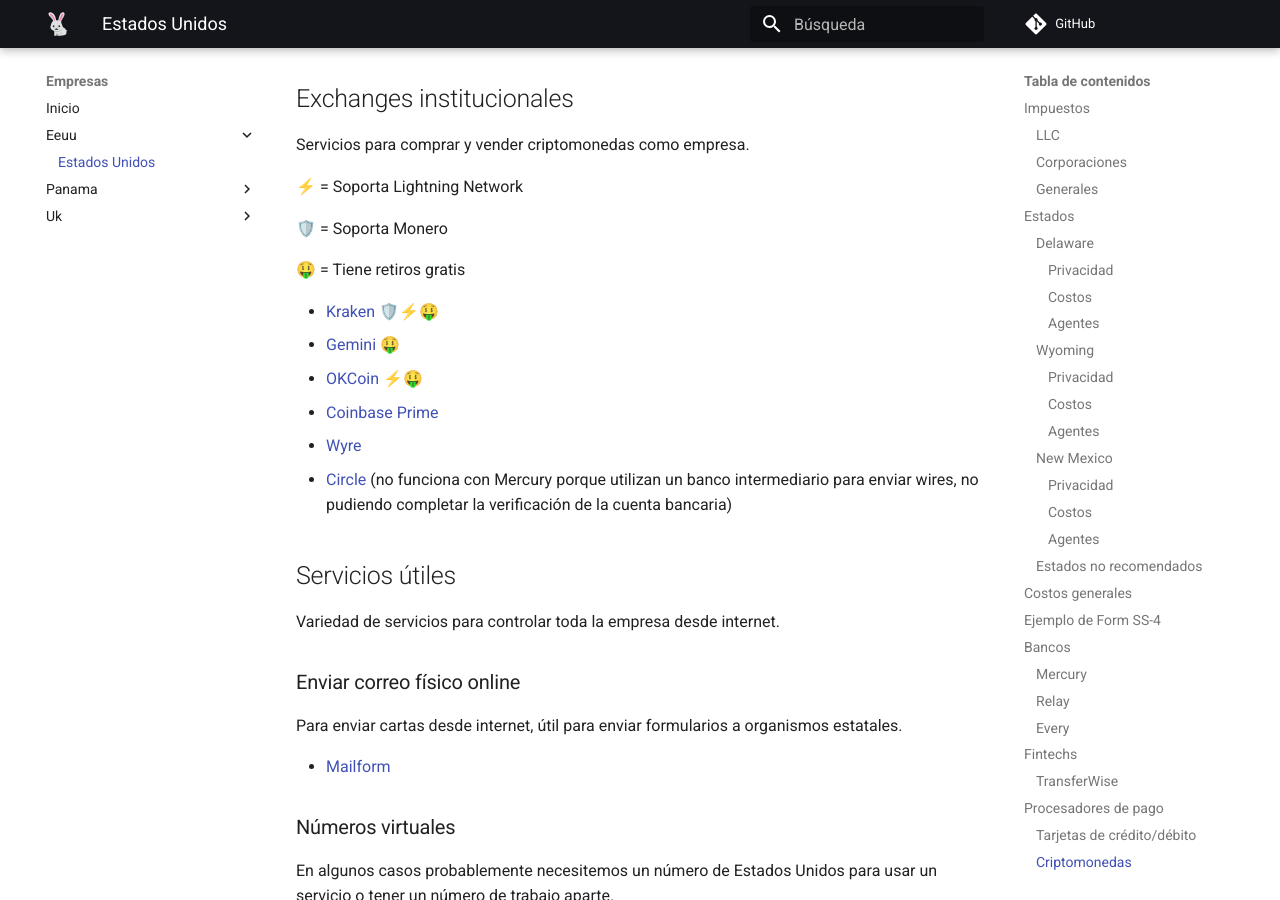
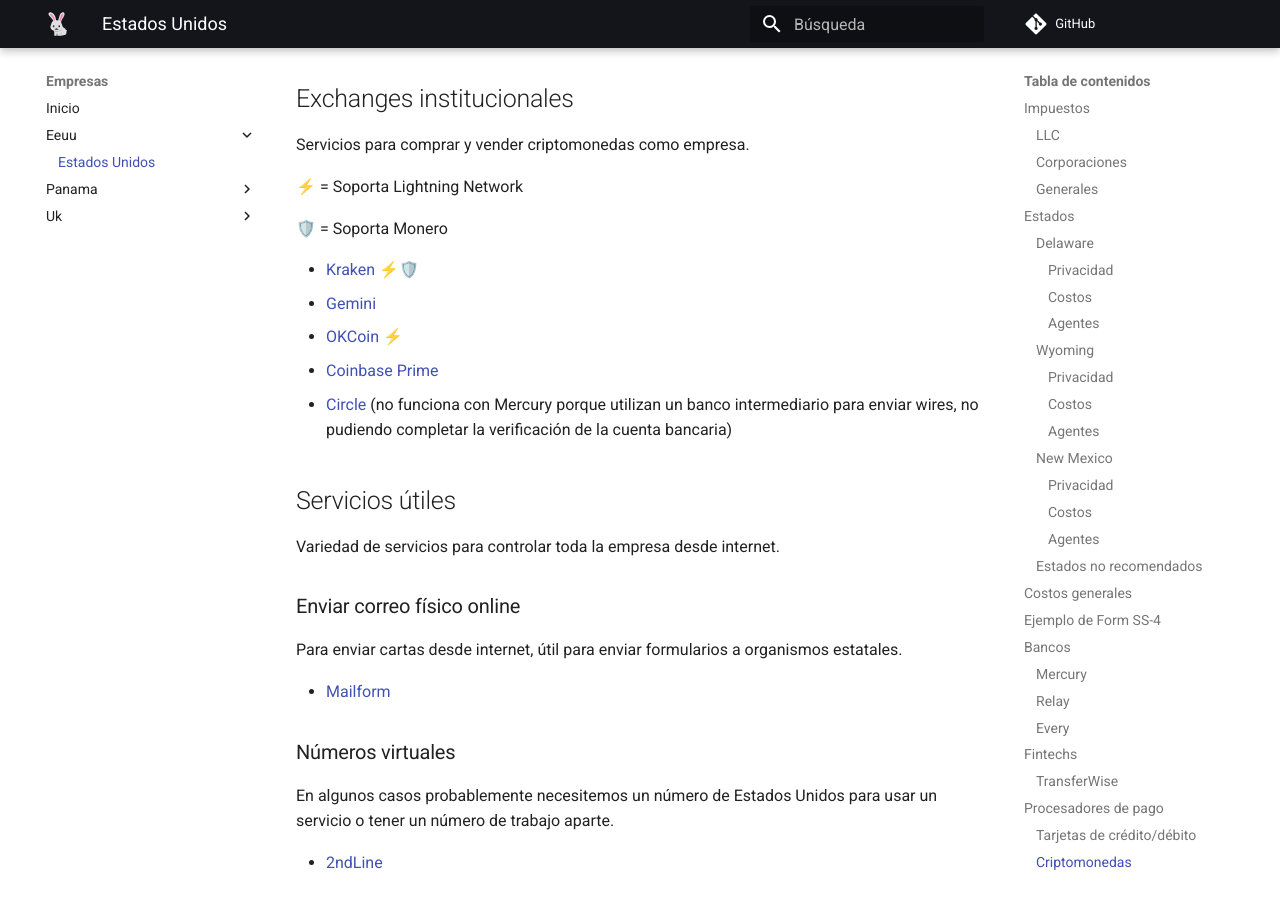
Before and after one commit to anomalouscode/wiki, an MkDocs documentation site: the page built from docs/empresas/eeuu/index.md, in a window 1280 px wide and 900 px high, scrolled down 10228 px. Built offline with MkDocs 1.6.1 and Material for MkDocs 9.7.7, drawn with Linux system fonts in a browser that asks for light colours; comment, search, counter and statistics services are not loaded.

Commit message:
Update index.md

```diff
--- a/docs/empresas/eeuu/index.md
+++ b/docs/empresas/eeuu/index.md
@@ -246,13 +246,10 @@
 
 🛡️ = Soporta Monero
 
-🤑 = Tiene retiros gratis
-
-- [Kraken](https://www.kraken.com/en-us/institutions) 🛡️⚡🤑
-- [Gemini](https://www.gemini.com/institutions) 🤑
-- [OKCoin](https://www.okcoin.com/) ⚡🤑
-- [Coinbase Prime](https://primebroker.coinbase.com/)
-- [Wyre](https://www.sendwyre.com/)
+- [Kraken](https://www.kraken.com/en-us/institutions) ⚡🛡️
+- [Gemini](https://www.gemini.com/institutions)
+- [OKCoin](https://www.okcoin.com/) ⚡
+- [Coinbase Prime](https://www.coinbase.com/prime)
 - [Circle](https://www.circle.com/) (no funciona con Mercury porque utilizan un banco intermediario para enviar wires, no pudiendo completar la verificación de la cuenta bancaria)
 
 ## Servicios útiles
```
